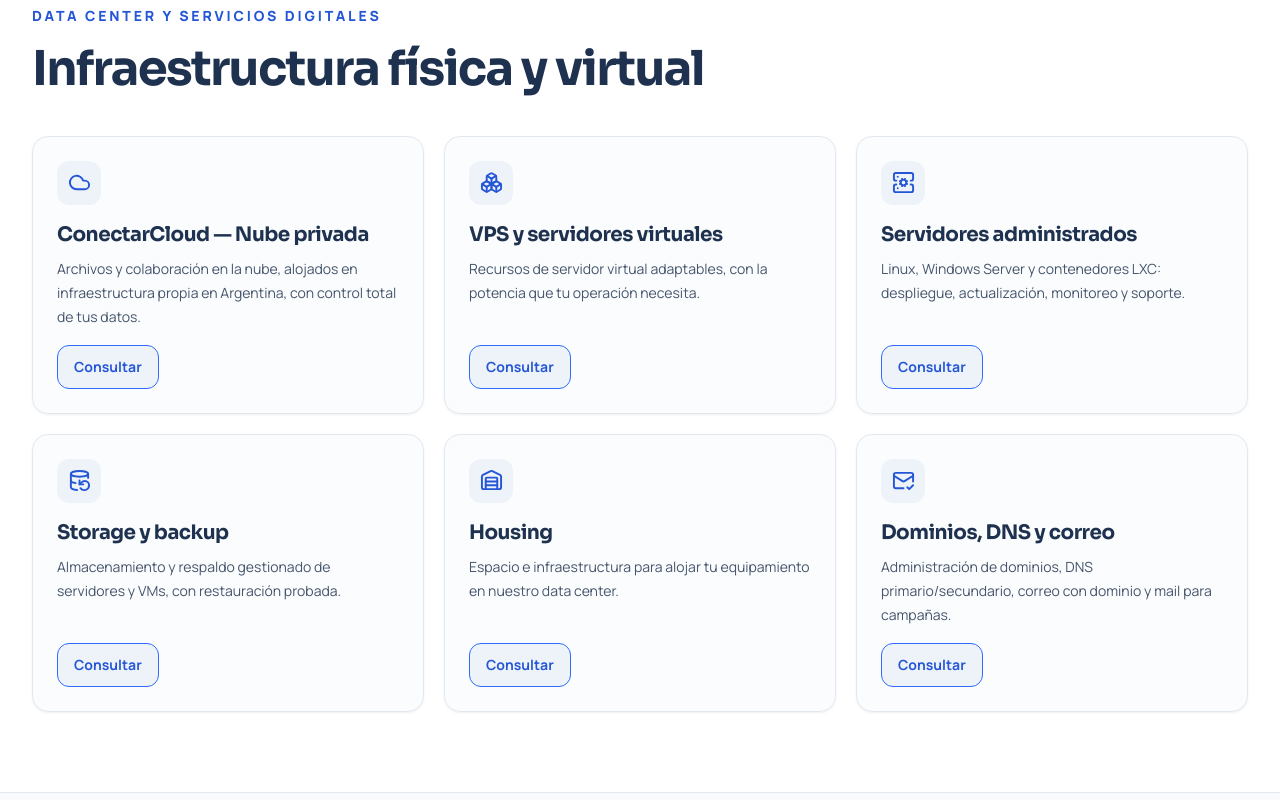
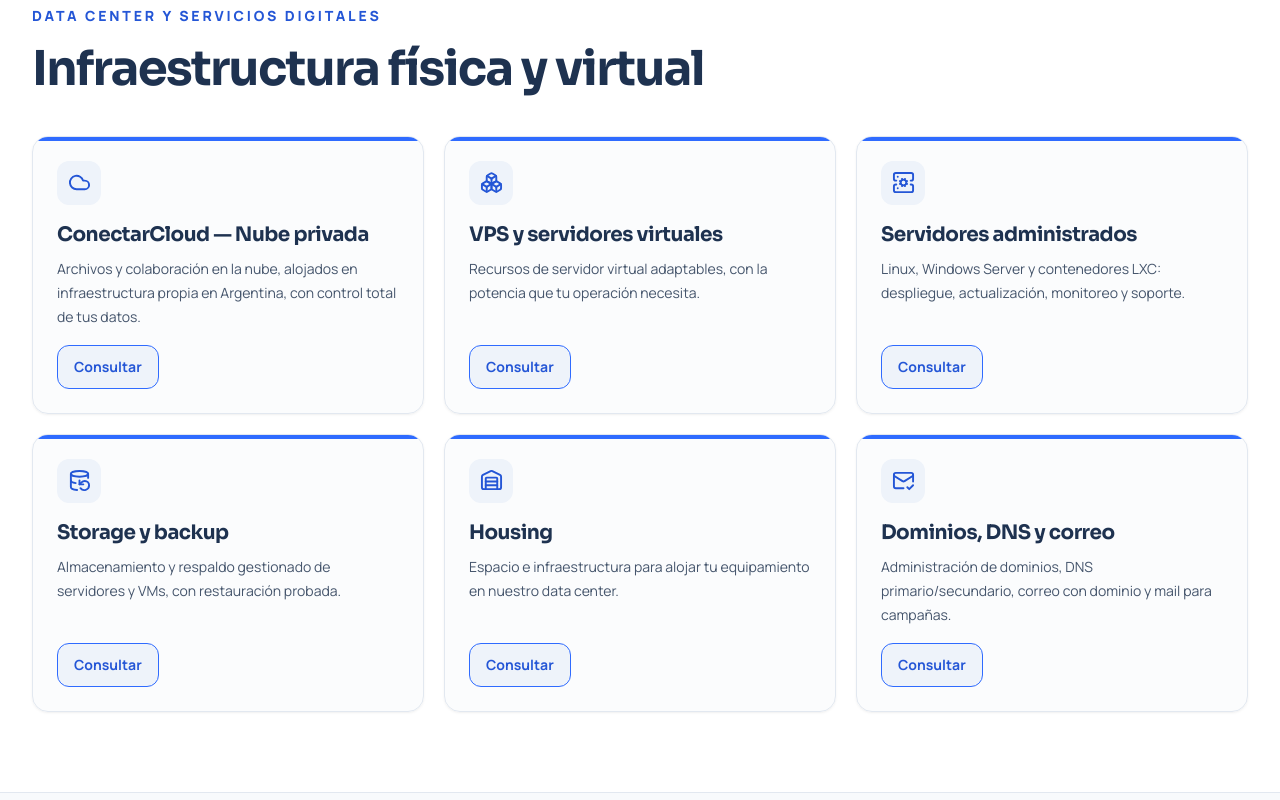
Before and after one commit to ConectarServicios/conectar-web, a Next.js app: page /corporativo in a window 1280 px wide. Shown: the part 2660-3460 px from the top of the page. Built offline with nearby package versions, Linux system fonts and the light colour scheme; no server answers; the database is empty.

Commit message:
Extiende acento a servicios corporativos

```diff
--- a/src/components/public/corporate-connectivity-section.tsx
+++ b/src/components/public/corporate-connectivity-section.tsx
@@ -25,7 +25,7 @@ export function CorporateConnectivitySection() {
         <div className="mt-8 grid gap-4 md:grid-cols-2 lg:mt-10 lg:grid-cols-3 lg:gap-5">
           {services.map((service) => (
             <CorporateServiceCard
-              accent="connectivity"
+              accent="corporate"
               key={service.slug}
               service={service}
               tone="slate"
--- a/src/components/public/corporate-infrastructure-section.tsx
+++ b/src/components/public/corporate-infrastructure-section.tsx
@@ -24,7 +24,11 @@ export function CorporateInfrastructureSection() {
 
         <div className="mt-8 grid gap-4 sm:grid-cols-2 lg:mt-10 lg:grid-cols-3 lg:gap-5">
           {services.map((service) => (
-            <CorporateServiceCard key={service.slug} service={service} />
+            <CorporateServiceCard
+              accent="corporate"
+              key={service.slug}
+              service={service}
+            />
           ))}
         </div>
       </div>
--- a/src/components/public/corporate-security-section.tsx
+++ b/src/components/public/corporate-security-section.tsx
@@ -25,6 +25,7 @@ export function CorporateSecuritySection() {
         <div className="mt-8 grid gap-4 sm:grid-cols-2 lg:mt-10 lg:grid-cols-4 lg:gap-5">
           {services.map((service) => (
             <CorporateServiceCard
+              accent="corporate"
               key={service.slug}
               service={service}
               tone="slate"
--- a/src/components/public/corporate-service-card.tsx
+++ b/src/components/public/corporate-service-card.tsx
@@ -4,7 +4,7 @@ import type { ServiceDefinition } from "@/data/services/types";
 type CorporateServiceCardProps = {
   service: ServiceDefinition;
   tone?: "white" | "slate";
-  accent?: "connectivity";
+  accent?: "corporate";
 };
 
 export function CorporateServiceCard({
@@ -12,12 +12,12 @@ export function CorporateServiceCard({
   tone = "white",
   accent,
 }: CorporateServiceCardProps) {
-  const hasConnectivityAccent = accent === "connectivity";
+  const hasCorporateAccent = accent === "corporate";
 
   return (
     <article
       className={`group flex h-full flex-col rounded-2xl border border-slate-200 p-5 shadow-sm shadow-slate-950/5 transition duration-200 hover:-translate-y-1 hover:shadow-lg hover:shadow-slate-950/10 sm:p-6 ${
-        hasConnectivityAccent
+        hasCorporateAccent
           ? "relative overflow-hidden before:absolute before:inset-x-0 before:top-0 before:h-1 before:bg-corporate-accent before:transition-colors before:duration-200 hover:border-corporate-accent/50 hover:before:bg-corporate-accent-strong"
           : "hover:border-corporate-accent/30"
       } ${
@@ -27,7 +27,7 @@ export function CorporateServiceCard({
       <span
         aria-hidden="true"
         className={`flex size-11 items-center justify-center rounded-xl bg-corporate-surface-soft text-corporate-accent-strong transition-[color,background-color,transform] duration-200 group-hover:scale-[1.04] motion-reduce:transform-none ${
-          hasConnectivityAccent
+          hasCorporateAccent
             ? "group-hover:bg-corporate-accent/15 group-hover:text-corporate-accent-strong"
             : "group-hover:bg-corporate-accent group-hover:text-white"
         }`}
```
